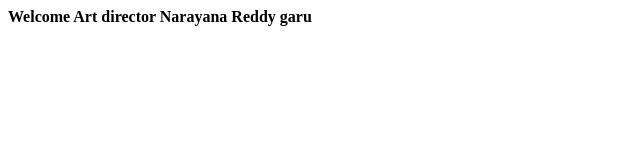
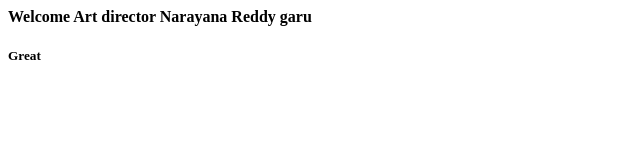
Before and after one commit to Sandhya2488/sandhya2488.github.io, a plain HTML site: page index.html in a window 1280 px wide. Shown: the full height of the page, 0-640 px from the left. Drawn offline with Linux system fonts and the light colour scheme.

Commit message:
Update index.html
please accept it

```diff
--- a/index.html
+++ b/index.html
@@ -1 +1,3 @@
 <h4> Welcome Art director Narayana Reddy garu </h4>
+
+<h5> Great</h5>
```
